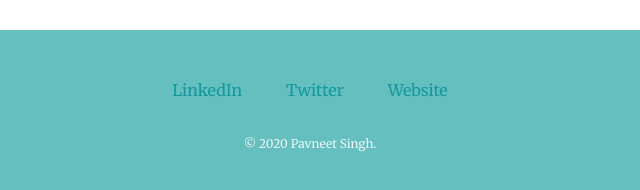
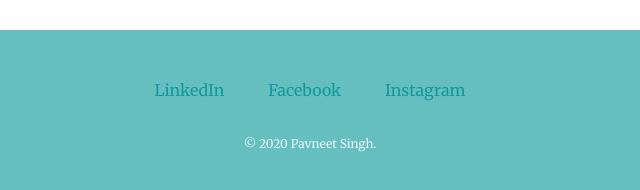
Before and after one commit to Pavneet-Singh-Sachdev/CV, a plain HTML site: page index.html in a window 1280 px wide. Shown: the part 2668-2858 px from the top of the page, 330-970 px from the left. Drawn offline with Linux system fonts and the light colour scheme.

Commit message:
Update index.html

```diff
--- a/index.html
+++ b/index.html
@@ -55,8 +55,8 @@
 
   <div class="bottom-container">
     <a class="footer-link" href="https://www.linkedin.com/">LinkedIn</a>
-    <a class="footer-link" href="https://twitter.com/">Twitter</a>
-    <a class="footer-link" href="https://www.appbrewery.co/">Website</a>
+    <a class="footer-link" href="https://www.facebook.com/pavneetsingh.sachdev">Facebook</a>
+    <a class="footer-link" href="https://www.instagram.com/pavneet_singh_sachdev/?hl=en">Instagram</a>
     <p class="copyright">© 2020 Pavneet Singh.</p>
   </div>
 </body>
```
